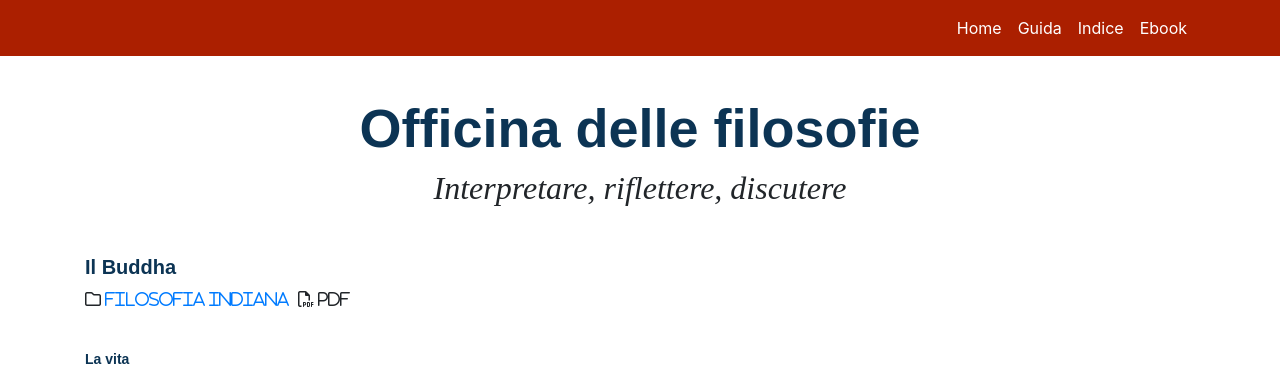
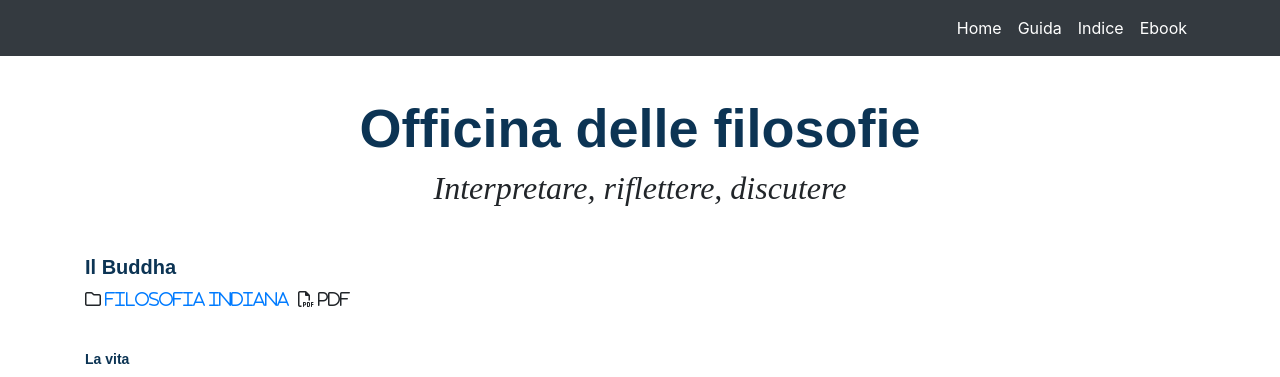
Before and after one commit to officinadellefilosofie/officina, a PHP site: page /buddha.html in a window 1280 px wide. Shown: the top 377 px of the page. Run offline with PHP 8.4, Linux system fonts and the light colour scheme; some libraries are stand-ins or nearby versions.

Commit message:
Update style.css

```diff
--- a/css/style.css
+++ b/css/style.css
@@ -1,5 +1,5 @@
 .navbar{
-	background-color: #AB1F00!important;
+	background-color: #AB1F00;
 }
 .navbar .navbar-brand {
 	color: #fff;
```
